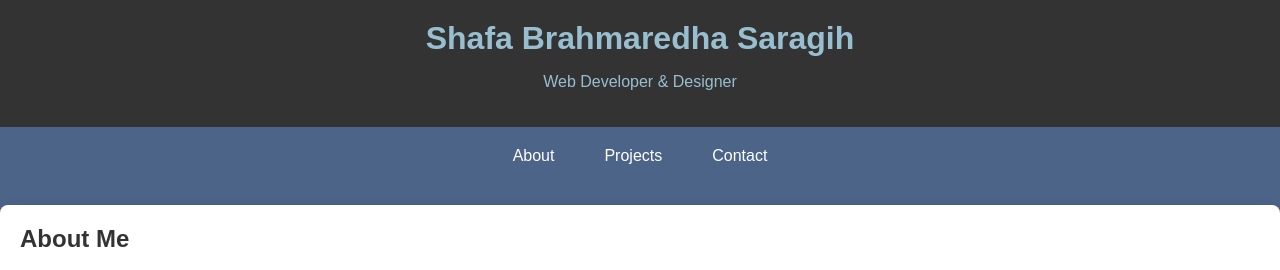
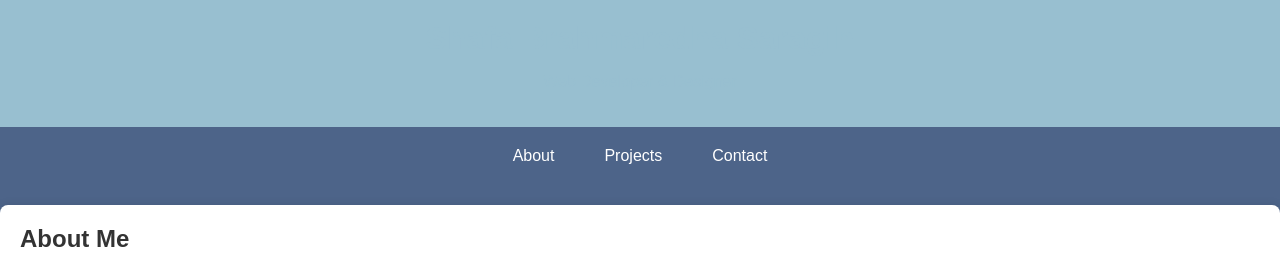
Before and after one commit to fierxic/fierxic.github.io, a plain HTML site: page index.html in a window 1280 px wide. Shown: the top 270 px of the page. Drawn offline with Linux system fonts and the light colour scheme.

Commit message:
Update style.css

```diff
--- a/style.css
+++ b/style.css
@@ -7,7 +7,7 @@ body {
 }
 
 header {
-    background-color: #333;
+    background-color: #98BFD0;
     color: #98BFD0;
     padding: 20px 0;
     text-align: center;
```
